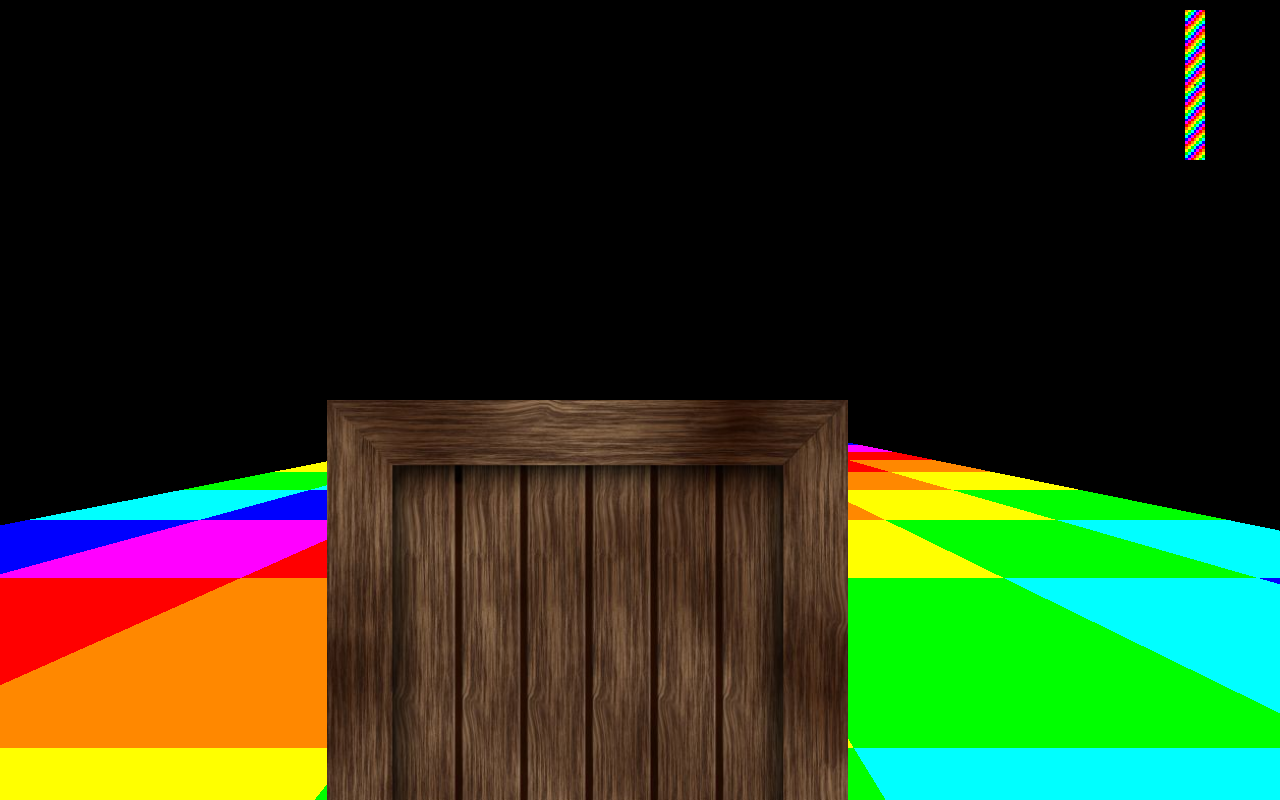
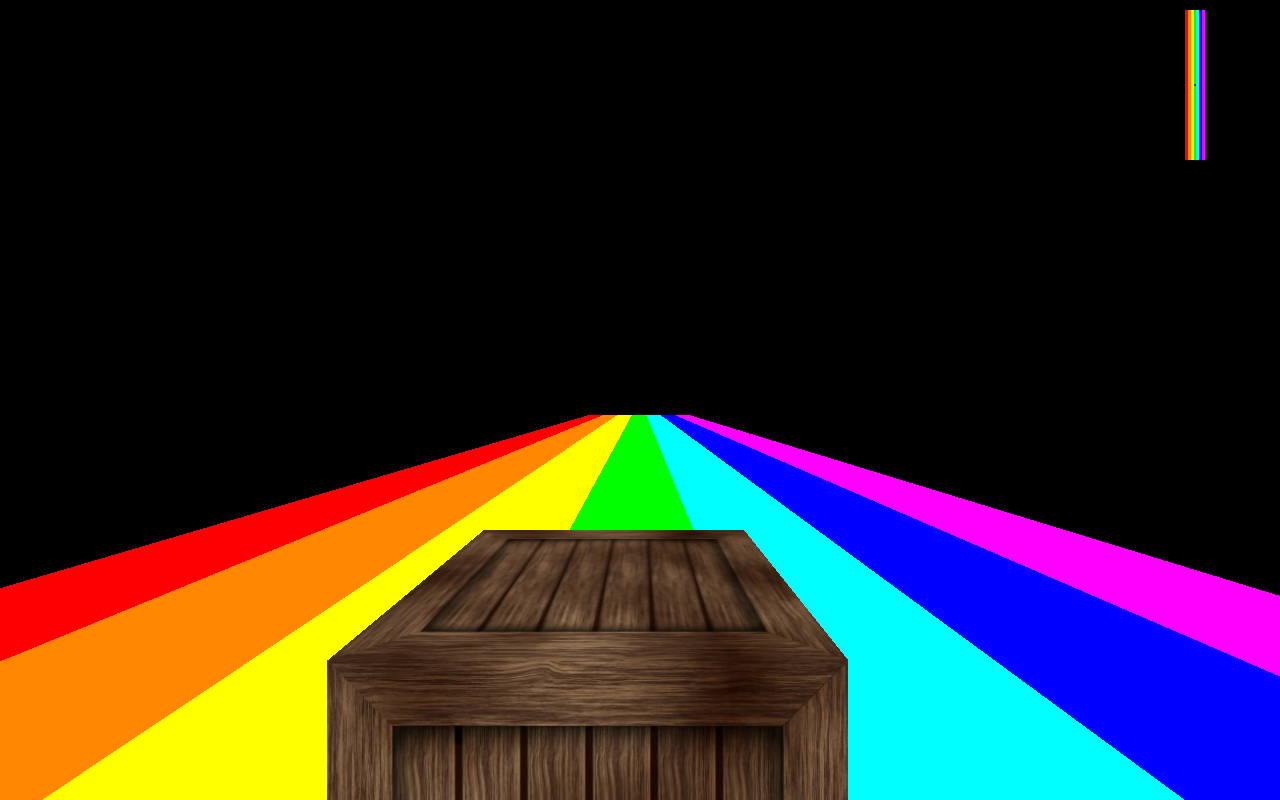
Before and after one commit to erikiado/NotMarioKart, a plain HTML site: page index.html in a window 1280 px wide. Drawn offline with Linux system fonts and the light colour scheme; animation ran at ten frames a second.

Commit message:
make camera follow car

```diff
--- a/index.html
+++ b/index.html
@@ -47,10 +47,11 @@
 			// floor.position.y = 0;
 			// floor.rotateX( - Math.PI / 2);
 
+			shape.add(camera); // Follow shape with camera.
 
 			// FLOOR ///////////////////
 			// Geometry
-			var cbgeometry = new THREE.PlaneGeometry( 100, 1000, WORLD_SIDE_SIZE, 10*WORLD_SIDE_SIZE )
+			var cbgeometry = new THREE.PlaneGeometry( 100, 1000, WORLD_SIDE_SIZE, 1 )
 			// Materials
 			var cbmaterials = [];
 			cbmaterials.push( new THREE.MeshBasicMaterial( { color: 0xff0000, side: THREE.DoubleSide }) );
@@ -134,6 +135,7 @@
                 }
             }
 
+
             // Animate loop.
 
             var animate = function () {
```
